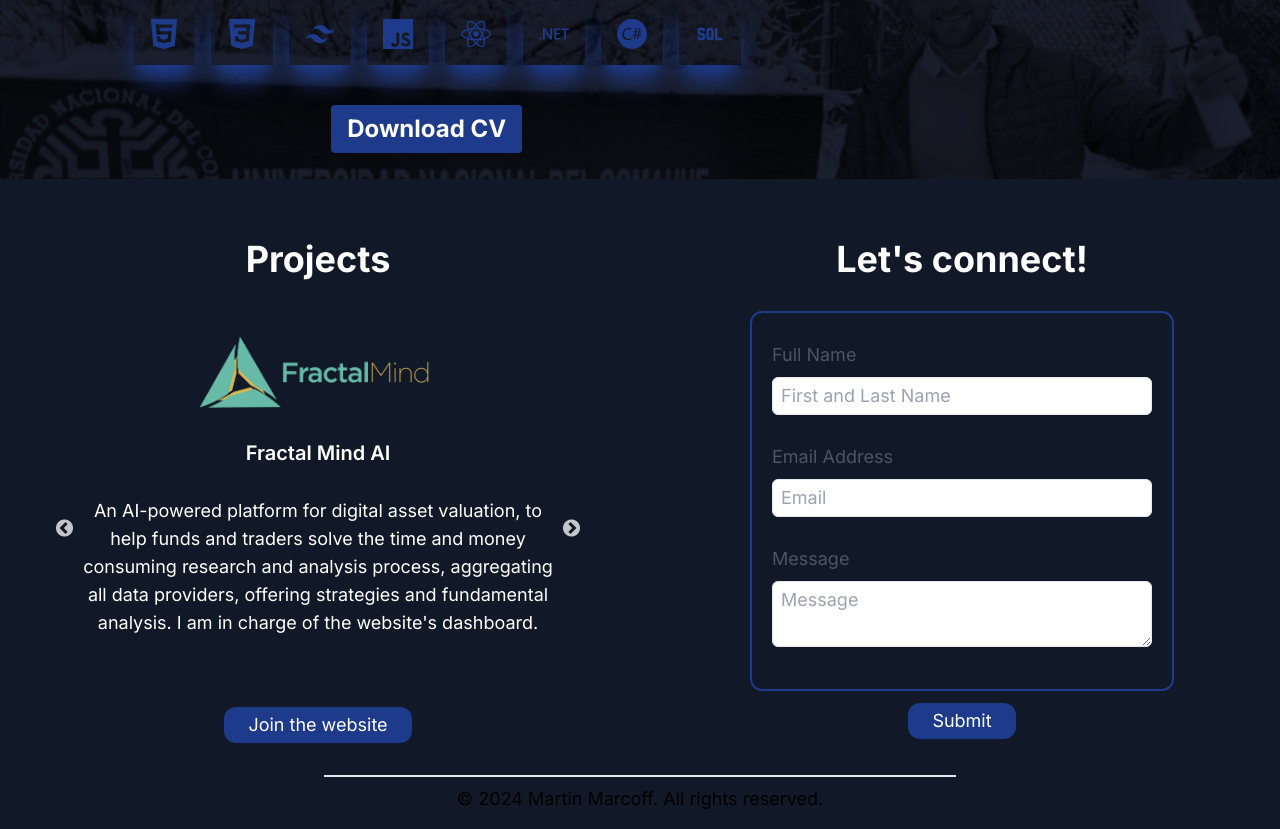
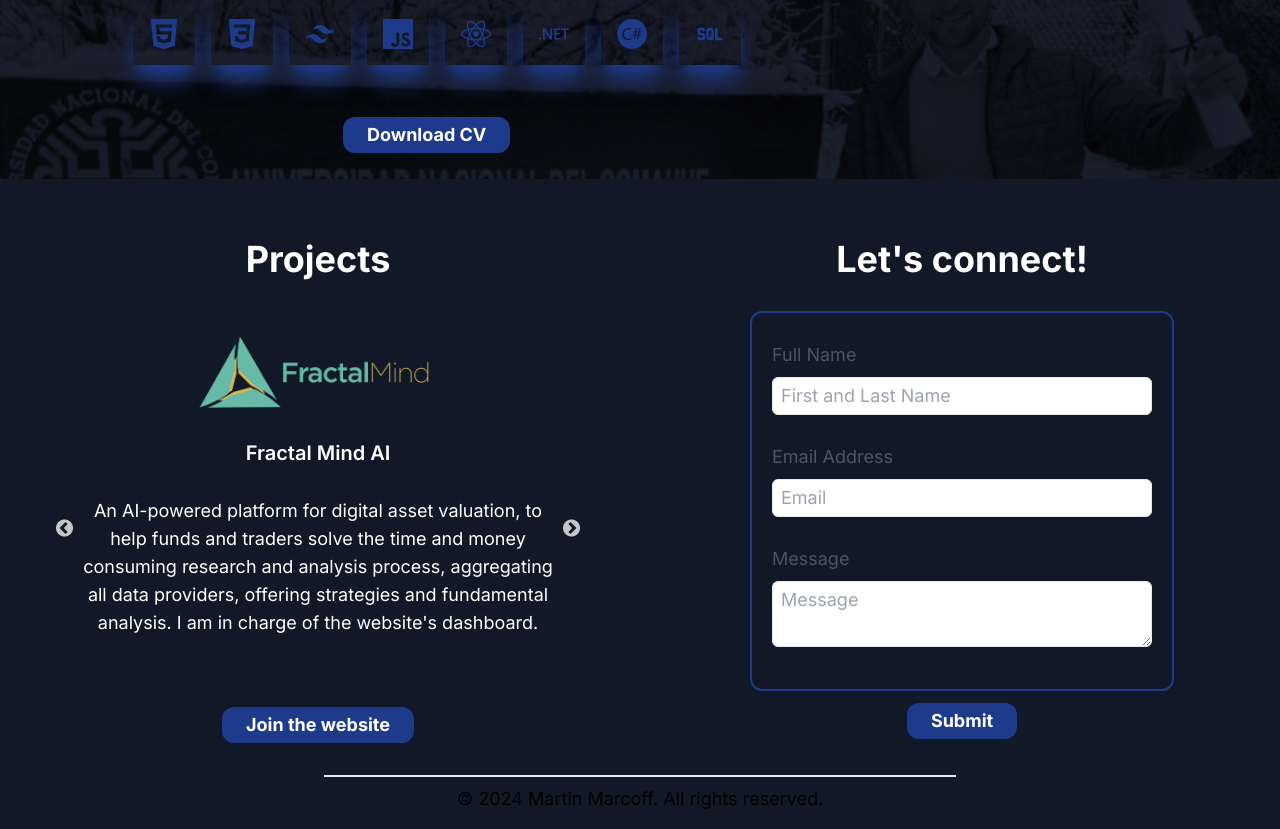
Before and after one commit to MartinDevHub/martin-portoflio, a Next.js app: page / in a window 1280 px wide. Shown: the part 1041-1870 px from the top of the page. Built offline with nearby package versions, Linux system fonts and the light colour scheme.

Commit message:
implemented default button in about component + unified style

```diff
--- a/src/app/components/ui/about-image.jsx
+++ b/src/app/components/ui/about-image.jsx
@@ -2,6 +2,7 @@
 
 import React from "react";
 import Image from "next/image";
+import DefaultButton from "./default-button";
 import { SiHtml5 } from "react-icons/si";
 import { SiCss3 } from "react-icons/si";
 import { SiTailwindcss } from "react-icons/si";
@@ -73,13 +74,14 @@ const AboutImage = () => {
             </div>
           </div>
           <div className="sm:mt-7 mt-2 justify-center flex">
-            <a
+            {/* <a
               href="/CV_Marcoff.pdf"
               download="CV_Marcoff.pdf"
               className="font-bold hover:text-blue-900 text-sm sm:text-2xl bg-blue-900 hover:bg-gray-800 hover:text-blue-900 text-white py-2 px-4 rounded inline-block"
             >
               Download CV
-            </a>
+            </a> */}
+            <DefaultButton text={"Download CV"} url={"/CV_Marcoff.pdf"} />
           </div>
         </div>
       </div>
--- a/src/app/components/ui/default-button.jsx
+++ b/src/app/components/ui/default-button.jsx
@@ -1,8 +1,11 @@
 export default function DefaultButton({ text, url }) {
+  const buttonStyle =
+    "font-bold text-white bg-blue-900 hover:bg-gray-500 hover:text-blue-900 px-6 py-1 rounded-xl cursor-pointer text-sm sm:text-lg mt-3 mb-1";
+
   if (url) {
     return (
       <a
-        className="text-white bg-blue-900 text-sm sm:text-lg px-6 py-1 rounded-xl mt-3 sm:mb-1 mb-5"
+        className={buttonStyle}
         href={url}
         target="_blank"
         rel="noopener noreferrer"
@@ -13,9 +16,7 @@ export default function DefaultButton({ text, url }) {
   } else {
     return (
       <div>
-        <button className="text-white bg-blue-900 px-6 py-1 rounded-xl cursor-pointer text-sm sm:text-lg mt-3 mb-1">
-          {text}
-        </button>
+        <button className={buttonStyle}>{text}</button>
       </div>
     );
   }
```
